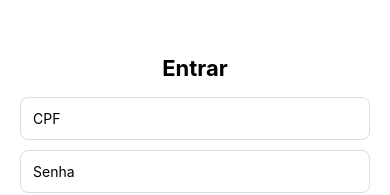
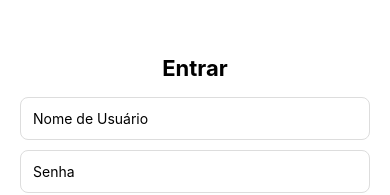
Before and after one commit to Sprints-Challenge-2025/mottu-patio-app, a React Native app: screen /Login in a window 390 px wide. Shown: the part 256-451 px from the top of the page. Built offline with nearby package versions, Linux system fonts and the light colour scheme.

Commit message:
fix: refactor LoginScreen to use username instead of CPF for authentication

```diff
--- a/src/screens/LoginScreen.tsx
+++ b/src/screens/LoginScreen.tsx
@@ -11,19 +11,13 @@ import {
 import { useAuth } from "../contexts/AuthContext";
 
 export default function LoginScreen({ navigation }: any) {
-  const [cpf, setCpf] = useState("");
+  const [username, setUsername] = useState(""); // Alterado de cpf para username
   const [senha, setSenha] = useState("");
   const { login, loading } = useAuth();
 
-  const validarCPF = (cpfRaw: string) => {
-    const cleaned = cpfRaw.replace(/[^\d]+/g, "");
-    return cleaned.length === 11;
-  };
-
   const handleLogin = async () => {
-    const cpfLimpo = cpf.replace(/[^\d]+/g, "");
-    if (!validarCPF(cpfLimpo)) {
-      Alert.alert("CPF inválido", "Informe um CPF válido com 11 dígitos.");
+    if (!username) {
+      Alert.alert("Nome de usuário inválido", "Informe um nome de usuário.");
       return;
     }
     if (!senha || senha.length < 6) {
@@ -31,10 +25,10 @@ export default function LoginScreen({ navigation }: any) {
       return;
     }
     try {
-      await login(cpfLimpo, senha);
+      await login(username, senha); // Usar username e senha
       navigation.replace("Home");
     } catch (err: any) {
-      Alert.alert("Erro de autenticação", err.message || "CPF ou senha incorretos.");
+      Alert.alert("Erro de autenticação", err.message || "Nome de usuário ou senha incorretos.");
     }
   };
 
@@ -43,11 +37,10 @@ export default function LoginScreen({ navigation }: any) {
       <Text style={styles.title}>Entrar</Text>
 
       <TextInput
-        placeholder="CPF"
-        value={cpf}
-        onChangeText={setCpf}
+        placeholder="Nome de Usuário"
+        value={username}
+        onChangeText={setUsername}
         style={styles.input}
-        keyboardType="numeric"
       />
       <TextInput
         placeholder="Senha"
```
